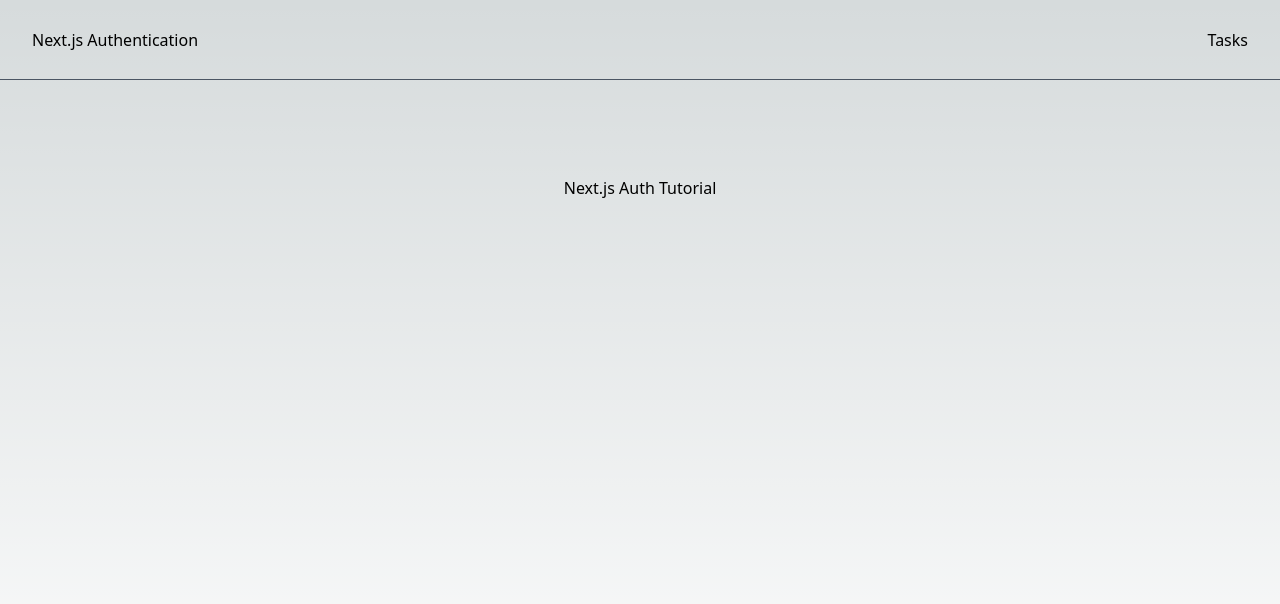
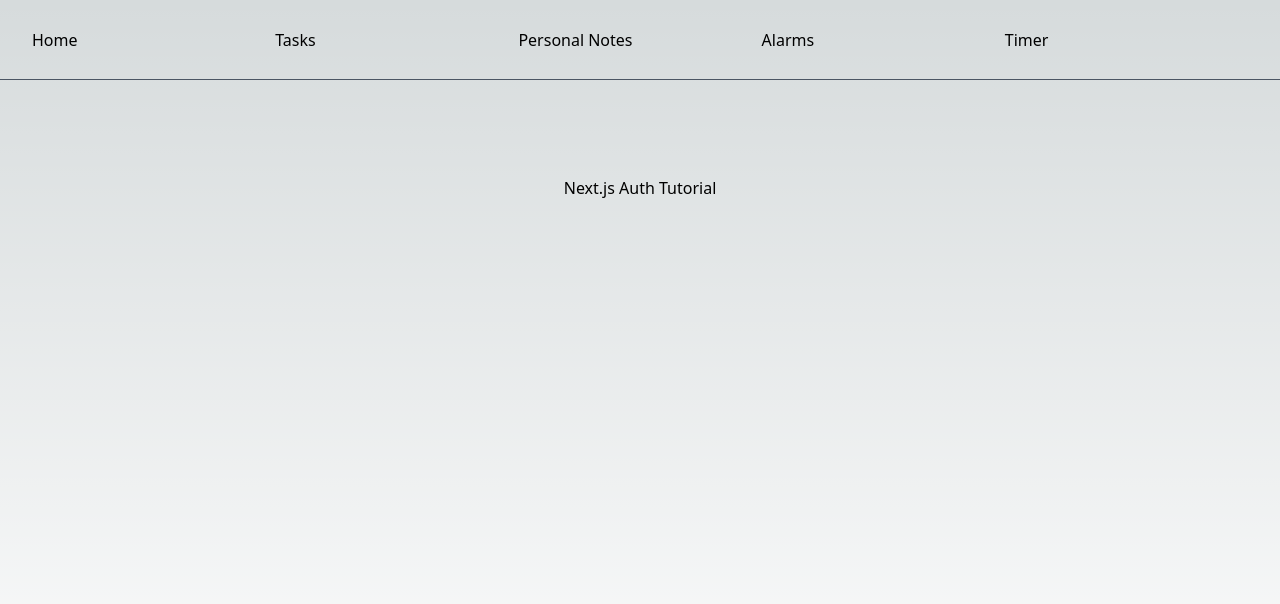
Before and after one commit to gabogomes/plm-next-ui, a Next.js app: page / in a window 1280 px wide. Shown: the top 604 px of the page. Built offline with nearby package versions, Linux system fonts and the light colour scheme; no server answers.

Commit message:
feat: including authentication with clerk and some routing.

```diff
--- a/src/app/layout.tsx
+++ b/src/app/layout.tsx
@@ -2,6 +2,8 @@
 import './globals.css'
 
 import { Inter } from 'next/font/google'
+
+import { ClerkProvider } from '@clerk/nextjs'
 
 import Nav from '../components/Nav'
 
@@ -18,6 +20,7 @@
   children: React.ReactNode
 }) => {
   return (
+    <ClerkProvider>
       <html lang="en">
         <body className='min-h-screen'>
           <Nav />
@@ -26,6 +29,7 @@
           </div>
         </body>
       </html>
+    </ClerkProvider>
   )
 }
 
--- a/src/app/page.tsx
+++ b/src/app/page.tsx
@@ -1,6 +1,13 @@
 import Image from 'next/image'
+import { redirect } from 'next/navigation'
+
+import { auth } from '@clerk/nextjs'
 
 const Home = () => {
+  const { userId } = auth()
+  if (userId) {
+    redirect('/tasks')
+  }
   return (
     <main className="">
       <h1>
--- a/src/components/Nav.tsx
+++ b/src/components/Nav.tsx
@@ -1,16 +1,37 @@
+'use client'
 import Link from 'next/link'
 import React from 'react'
 
+import { UserButton, useUser } from '@clerk/nextjs'
+
 const Nav = () => {
+  const { user, isLoaded } = useUser()
   return (
     <header>
       <nav className='flex items-center justify-between p-6 lg:px-8 h-20 border border-t-0 border-l-0 border-r-0 border-b-gray-600' arial-label='Global'>
         <div className='flex lg:flex-1'>
           <a href='/' className='-m-1.5 p-1.5'>
-            Next.js Authentication
+            Home
           </a>
         </div>
-        <Link href='/tasks'>Tasks</Link>
+        <div className='lg:flex-1'>
+          <Link href='/tasks'>Tasks</Link>
+        </div>
+        <div className='lg:flex-1'>
+          <Link href='/tasks'>Personal Notes</Link>
+        </div>
+        <div className='lg:flex-1'>
+          <Link href='/tasks'>Alarms</Link>
+        </div>
+        <div className='lg:flex-1'>
+          <Link href='/tasks'>Timer</Link>
+        </div>
+        {
+          isLoaded && user && (
+            <>
+              <UserButton afterSignOutUrl='/' />
+            </>
+        )}
       </nav>
     </header>
   )
```
Also changed, not shown: package.json (+6 -5 lines), src/middleware.ts (added, +12 -0 lines), 1 other file (tests, documents, lock files or other folders). Lines whose indentation alone changed are shown as unchanged.
